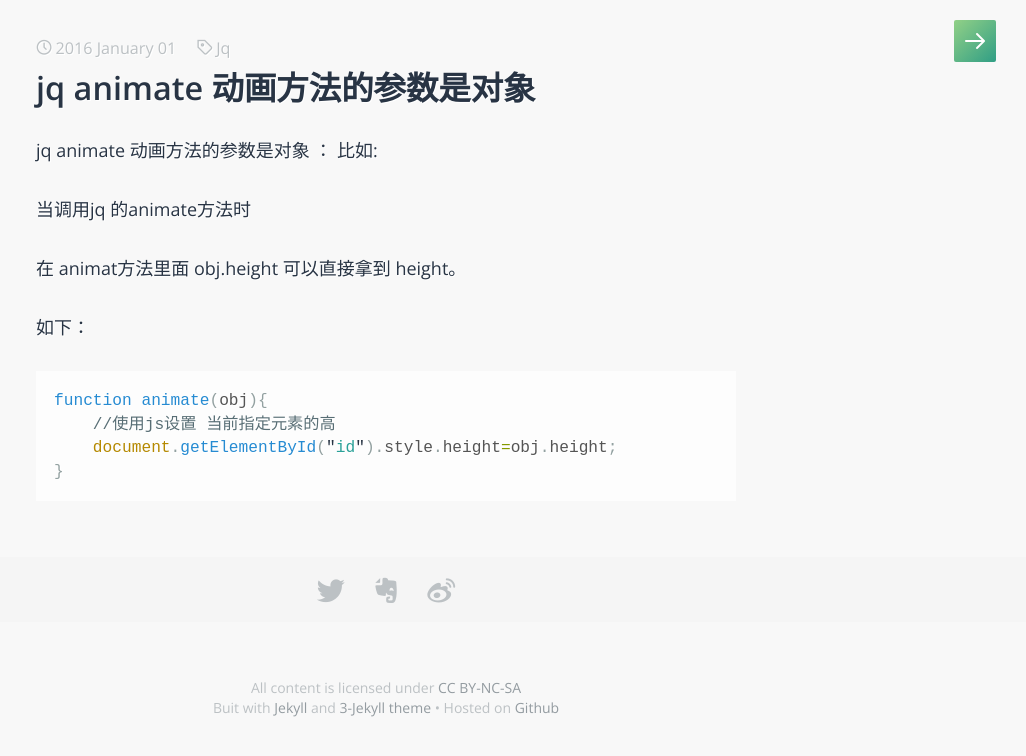
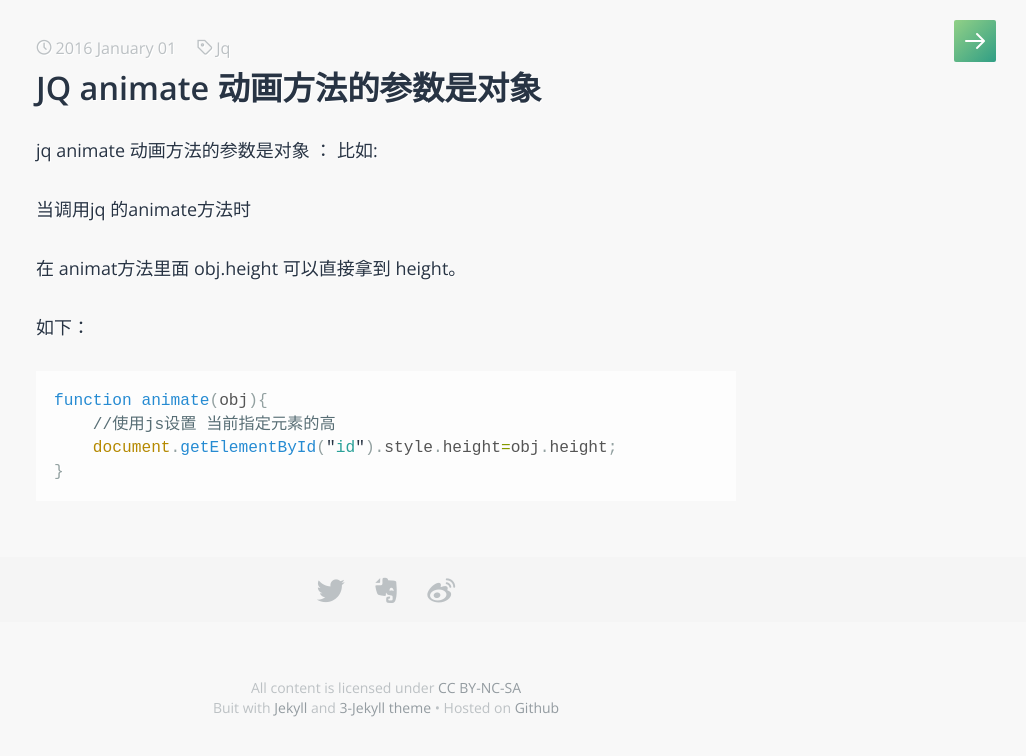
Before and after one commit to P233/3-Jekyll, a Jekyll site: the page built from _posts/2016-01-01-animate.md, in a window 1280 px wide. Shown: the top 756 px of the page, without its empty margins (254-1280 px from the left). Built offline with Jekyll 4.4.1, drawn with Linux system fonts in a browser that asks for light colours; some web fonts are replaced.

```diff
--- a/_posts/2016-01-01-animate.md
+++ b/_posts/2016-01-01-animate.md
@@ -1,6 +1,6 @@
 ---
 layout: post
-title: jq animate 动画方法的参数是对象
+title: JQ animate 动画方法的参数是对象
 tags: Jq
 ---
 
```
